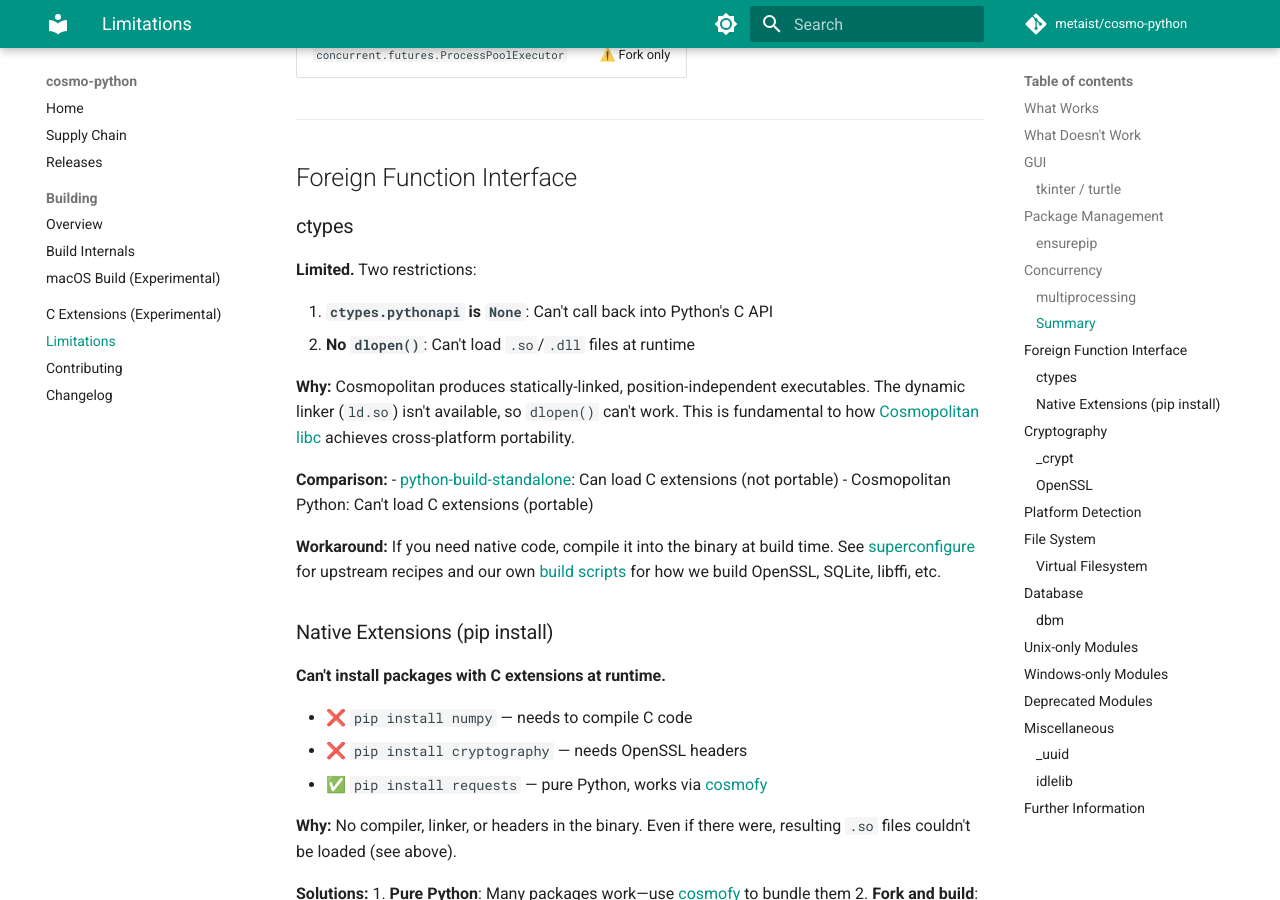
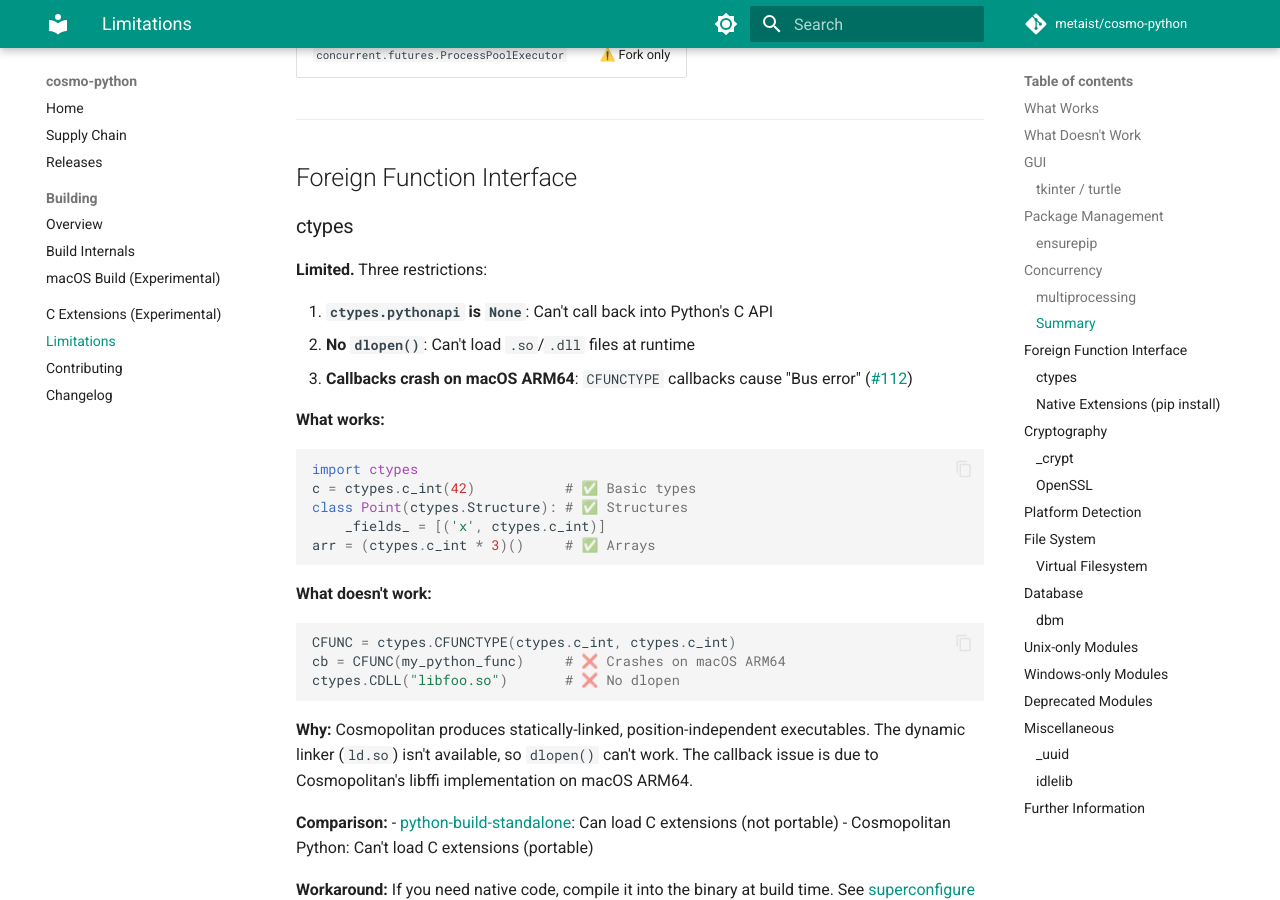
Before and after one commit to metaist/cosmo-python, an MkDocs documentation site: the page built from docs/limitations.md, in a window 1280 px wide and 900 px high, scrolled down 3758 px. Built offline with MkDocs 1.6.1 and Material for MkDocs 9.7.7, drawn with Linux system fonts in a browser that asks for light colours; comment, search, counter and statistics services are not loaded.

Commit message:
update: document ctypes callback crash on macOS ARM64 (#112)
Co-Authored-By: Claude Opus 4 <noreply@anthropic.com>

````diff
--- a/docs/limitations.md
+++ b/docs/limitations.md
@@ -126,18 +126,37 @@ results = await asyncio.gather(*[async_func(x) for x in data])
 
 ### ctypes
 
-**Limited.** Two restrictions:
+**Limited.** Three restrictions:
 
 1. **`ctypes.pythonapi` is `None`**: Can't call back into Python's C API
 2. **No `dlopen()`**: Can't load `.so`/`.dll` files at runtime
+3. **Callbacks crash on macOS ARM64**: `CFUNCTYPE` callbacks cause "Bus error" ([#112])
 
-**Why:** Cosmopolitan produces statically-linked, position-independent executables. The dynamic linker (`ld.so`) isn't available, so `dlopen()` can't work. This is fundamental to how [Cosmopolitan libc][jart/cosmopolitan] achieves cross-platform portability.
+**What works:**
+```python
+import ctypes
+c = ctypes.c_int(42)           # ✅ Basic types
+class Point(ctypes.Structure): # ✅ Structures
+    _fields_ = [('x', ctypes.c_int)]
+arr = (ctypes.c_int * 3)()     # ✅ Arrays
+```
+
+**What doesn't work:**
+```python
+CFUNC = ctypes.CFUNCTYPE(ctypes.c_int, ctypes.c_int)
+cb = CFUNC(my_python_func)     # ❌ Crashes on macOS ARM64
+ctypes.CDLL("libfoo.so")       # ❌ No dlopen
+```
+
+**Why:** Cosmopolitan produces statically-linked, position-independent executables. The dynamic linker (`ld.so`) isn't available, so `dlopen()` can't work. The callback issue is due to Cosmopolitan's libffi implementation on macOS ARM64.
 
 **Comparison:**
 - [python-build-standalone]: Can load C extensions (not portable)
 - Cosmopolitan Python: Can't load C extensions (portable)
 
 **Workaround:** If you need native code, compile it into the binary at build time. See [superconfigure] for upstream recipes and our own [build scripts][scripts/01-deps] for how we build OpenSSL, SQLite, libffi, etc.
+
+[#112]: https://github.com/metaist/cosmo-python/issues/112
 
 ### Native Extensions (pip install)
 
````
